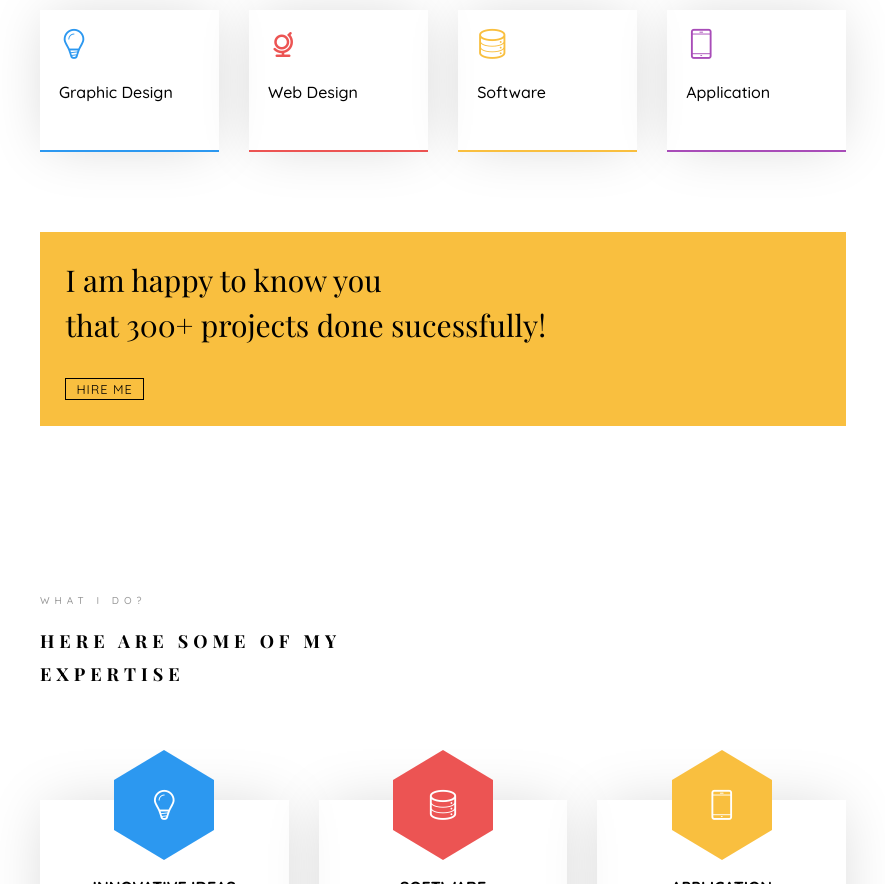
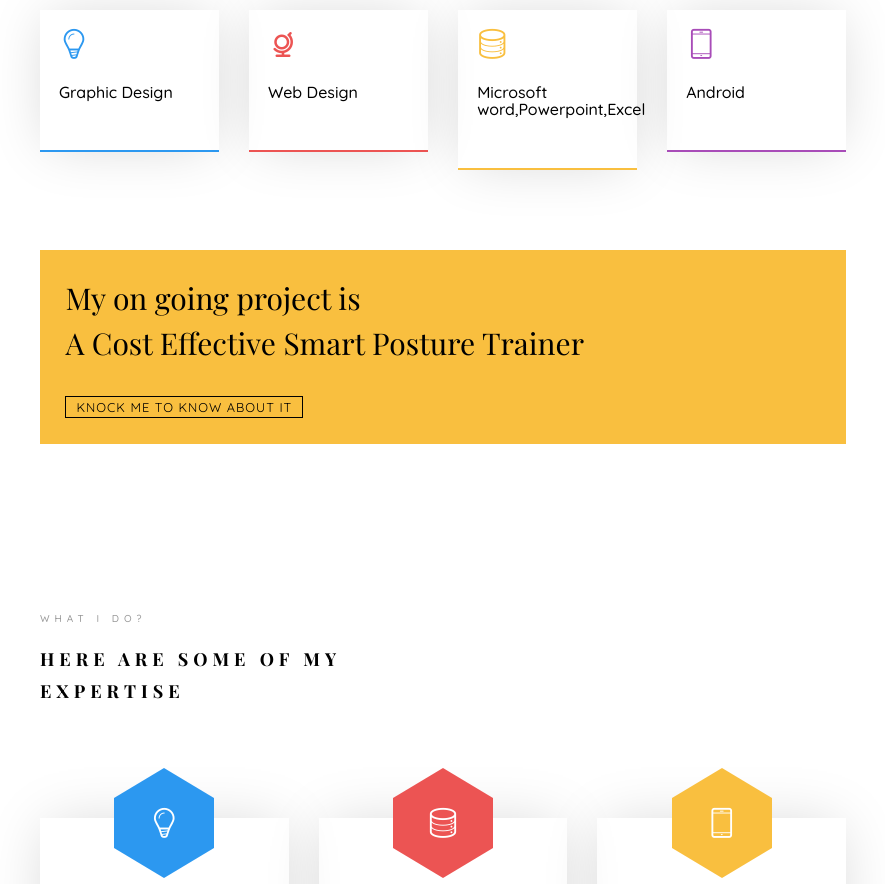
Before and after one commit to rakibulhasan6294/Website, a plain HTML site: page Rakibul/Rakibul/index.html in a window 1280 px wide. Shown: the part 1226-2110 px from the top of the page, without its empty margins (347-1232 px from the left). Drawn offline with nearby package versions, Linux system fonts and the light colour scheme; files whose address does not match are found by name; a web font is replaced by a local one.

Commit message:
Update index.html

```diff
--- a/Rakibul/Rakibul/index.html
+++ b/Rakibul/Rakibul/index.html
@@ -160,21 +160,21 @@
 								<div class="col-md-3 animate-box" data-animate-effect="fadeInTop">
 									<div class="services color-3">
 										<span class="icon2"><i class="icon-data"></i></span>
-										<h3>Software</h3>
+										<h3>Microsoft word,Powerpoint,Excel</h3>
 									</div>
 								</div>
 								<div class="col-md-3 animate-box" data-animate-effect="fadeInBottom">
 									<div class="services color-4">
 										<span class="icon2"><i class="icon-phone3"></i></span>
-										<h3>Application</h3>
+										<h3>Android</h3>
 									</div>
 								</div>
 							</div>
 							<div class="row">
 								<div class="col-md-12 animate-box" data-animate-effect="fadeInLeft">
 									<div class="hire">
-										<h2>I am happy to know you <br>that 300+ projects done sucessfully!</h2>
-										<a href="#" class="btn-hire">Hire me</a>
+										<h2>My on going project is <br>A Cost Effective Smart Posture Trainer</h2>
+										<a href="#" class="btn-hire">Knock me to know about it</a>
 									</div>
 								</div>
 							</div>
```
